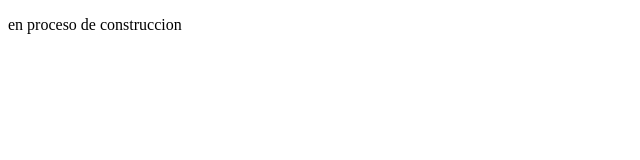
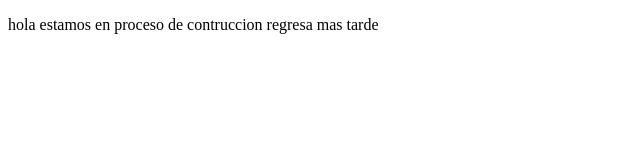
Before and after one commit to guiok888/proyectosweb, a plain HTML site: page index.html in a window 1280 px wide. Shown: the whole page, without its empty margins (0-640 px from the left). Drawn offline with Linux system fonts and the light colour scheme.

Commit message:
en proceso de construccion

```diff
--- a/index.html
+++ b/index.html
@@ -8,7 +8,7 @@
 </head>
 <body>
     <p>
-        en proceso de construccion
+        hola estamos en proceso de contruccion regresa mas tarde
     </p>
 
 </body>
```
